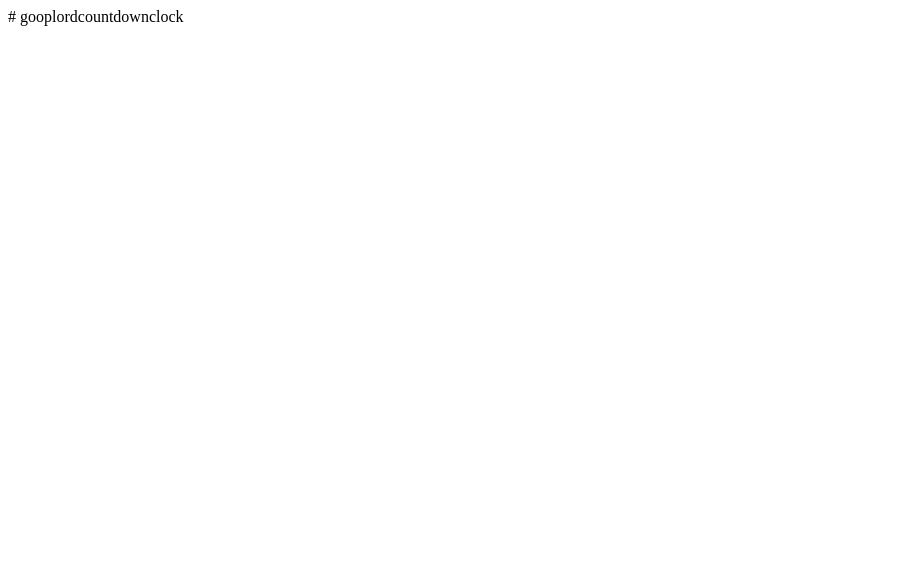
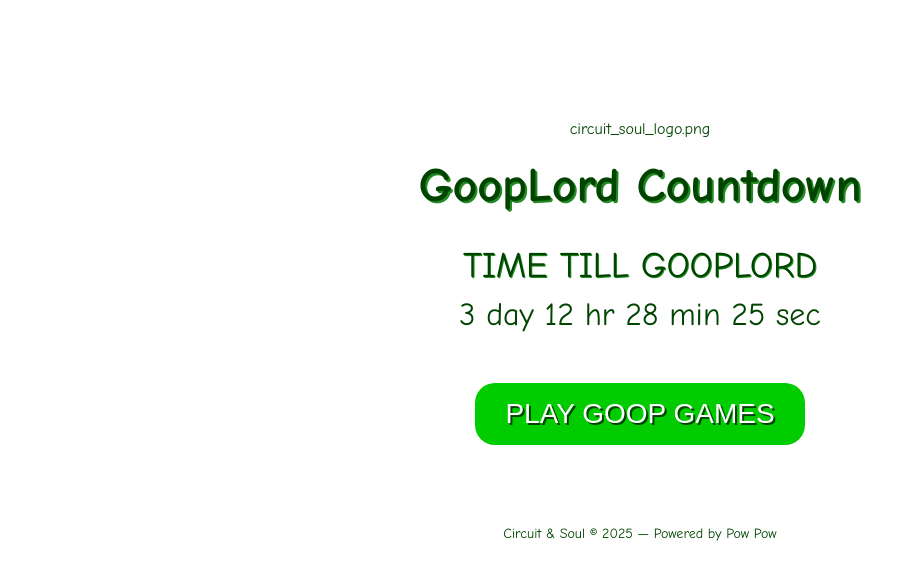
Before and after one commit to coolboyblue-code/gooplordcountdownclock, a plain HTML site: page index.html in a window 1280 px wide. Shown: the whole page, without its empty margins (0-916 px from the left). Drawn offline with Linux system fonts and the light colour scheme.

Commit message:
Add files via upload

```diff
--- a/index.html
+++ b/index.html
@@ -1 +1,119 @@
-# gooplordcountdownclock
+<!DOCTYPE html>
+<html lang="en">
+<head>
+  <meta charset="UTF-8">
+  <title>Goop Lord Countdown</title>
+  <style>
+    body {
+      margin: 0;
+      background: white;
+      font-family: 'Comic Sans MS', cursive, sans-serif;
+      text-align: center;
+      color: #004400;
+      overflow-x: hidden;
+      padding-top: 120px;
+    }
+
+    .logo {
+      position: absolute;
+      top: 20px;
+      left: 20px;
+      width: 100px;
+      height: auto;
+    }
+
+    h1 {
+      font-size: 48px;
+      margin-top: 20px;
+      text-shadow: 2px 2px #228B22;
+    }
+
+    #time-label {
+      font-size: 36px;
+      margin-top: 20px;
+      text-shadow: 1px 1px #228B22;
+    }
+
+    #countdown {
+      font-size: 32px;
+      margin-top: 10px;
+    }
+
+    #play-button {
+      margin-top: 50px;
+      padding: 15px 30px;
+      font-size: 28px;
+      background-color: #00CC00;
+      border: none;
+      border-radius: 20px;
+      color: white;
+      text-shadow: 2px 2px #004400;
+      cursor: pointer;
+      z-index: 10;
+      position: relative;
+    }
+
+    #play-button:hover {
+      background-color: #228B22;
+    }
+
+    footer {
+      margin-top: 80px;
+      font-size: 14px;
+      color: #004400;
+    }
+  </style>
+</head>
+<body>
+
+  <!-- C&S Logo -->
+  circuit_soul_logo.png
+
+
+  <!-- Main Title -->
+  <h1>GoopLord Countdown</h1>
+
+  <!-- Time Label -->
+  <div id="time-label">TIME TILL GOOPLORD</div>
+
+  <!-- Countdown Display -->
+  <div id="countdown"></div>
+
+  <!-- Play Button -->
+  <button id="play-button" onclick="alert('Wub Wub Zone Coming Soon!')">PLAY GOOP GAMES</button>
+
+  <!-- Footer -->
+  <footer>
+    Circuit & Soul © 2025 — Powered by Pow Pow
+  </footer>
+
+  <!-- JavaScript Countdown -->
+  <script>
+    // Set Target Date
+    const targetDate = new Date('May 2, 2025 14:30:00');
+
+    function updateCountdown() {
+      const now = new Date();
+      const diff = targetDate - now;
+
+      if (diff <= 0) {
+        document.getElementById("countdown").innerHTML = "GOOP LORD HAS ARRIVED!!!";
+        return;
+      }
+
+      const days = Math.floor(diff / (1000 * 60 * 60 * 24));
+      const hours = Math.floor((diff / (1000 * 60 * 60)) % 24);
+      const minutes = Math.floor((diff / (1000 * 60)) % 60);
+      const seconds = Math.floor((diff / 1000) % 60);
+
+      document.getElementById("countdown").innerHTML =
+        `${days} day ${hours} hr ${minutes} min ${seconds} sec`;
+    }
+
+    // Update every second
+    setInterval(updateCountdown, 1000);
+    updateCountdown();
+  </script>
+
+</body>
+</html>
```
